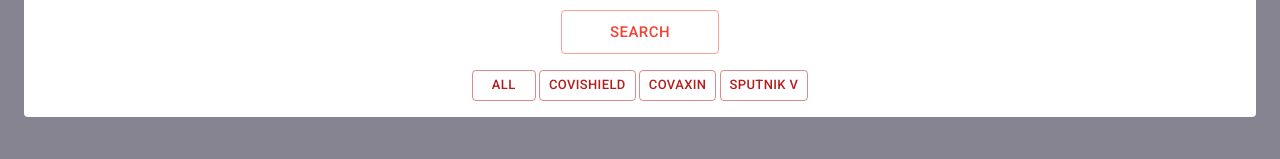
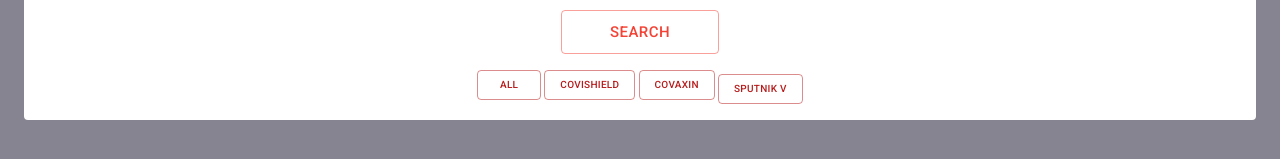
Before and after one commit to thanveeralisayed/vfindermui-react, a React (Create React App) app: page / in a window 1280 px wide. Shown: the part 265-424 px from the top of the page. Built offline with nearby package versions, Linux system fonts and the light colour scheme; no server answers.

Commit message:
some ui improvements

```diff
--- a/src/Components/Home/Home.js
+++ b/src/Components/Home/Home.js
@@ -66,7 +66,7 @@
     },
     searchButton: {
         marginTop: theme.spacing(5),
-        padding: theme.spacing(1, 6)
+        padding: theme.spacing(1, 6),
     },
     centersGrid: {
         marginTop: theme.spacing(2),
@@ -86,6 +86,9 @@
     },
     filternames: {
         marginTop: theme.spacing(2)
+    },
+    vacbtn:{
+        fontSize:10
     }
 }))
 
@@ -426,13 +429,13 @@
                         </Button>
 
 
-                        <Box className={classes.filternames} display="flex" justifyContent="center">
+                        <Box className={classes.filternames} display="flex" justifyContent="center" flexWrap="wrap" >
 
-                            <Box mx={.2}>
+                            <Box  mx={.2}>
                                 <Button onClick={() => {
                                     setCenters(backArray);
                                     searchCentersByname(backArray);
-                                }} size="small" variant="outlined" color="primary">
+                                }} className={classes.vacbtn} variant="outlined" color="primary">
                                     All
                                 </Button>
                             </Box>
@@ -440,7 +443,7 @@
                                 <Button onClick={() => {
                                     setCenters(coviFilter);
                                     searchCentersByname(coviFilter);
-                                }} size="small" variant="outlined" color="primary">
+                                }} className={classes.vacbtn}variant="outlined" color="primary">
                                     Covishield
                                 </Button>
                             </Box>
@@ -449,15 +452,15 @@
                                 <Button onClick={() => {
                                     setCenters(covacFilter);
                                     searchCentersByname(covacFilter);
-                                }} size="small" variant="outlined" color="primary">
+                                }} className={classes.vacbtn} variant="outlined" color="primary">
                                     Covaxin
                                 </Button>
                             </Box>
-                            <Box mx={.2} >
+                            <Box mt={.5} mx={.2} >
                                 <Button onClick={() => {
                                     setCenters(sputFilter);
                                     searchCentersByname(sputFilter);
-                                }} size="small" variant="outlined" color="primary">
+                                }} className={classes.vacbtn}variant="outlined" color="primary">
                                     Sputnik V
                                 </Button>
                             </Box>
--- a/src/Components/HospitalCard/HospitalCard.js
+++ b/src/Components/HospitalCard/HospitalCard.js
@@ -1,4 +1,4 @@
-import React, { useEffect,useLayoutEffect } from 'react';
+import React, { useEffect, useLayoutEffect } from 'react';
 import Card from '@material-ui/core/Card';
 import { Avatar, Button, ButtonGroup, CardActions, CardContent, CardHeader, Collapse, Grid, IconButton, Typography } from '@material-ui/core';
 import { makeStyles } from '@material-ui/core';
@@ -104,7 +104,9 @@
 
                     </Grid>
 
-                    <Box display="flex" flexWrap="wrap" >
+                    {
+                        swidth > 599 ? <Box display="flex" flexWrap="wrap" >
+
 
                             {
                                 todaySessions.length > 0 ? todaySessions.map((session, index) => (
@@ -117,16 +119,28 @@
 
 
                             {
-                            swidth > 599? futureSessions.length > 0 ?
+                                futureSessions.length > 0 ?
                                     futureSessions.map((session, index) => (
                                         <Box mx={.2} my={.2} key={index}  ><SessionCard date={session.date} session={session} />
                                         </Box>)) :
-                                'No sesssions for Next 7 days':''
+                                    'No sesssions for Next 7 days'
                             }
 
 
 
+                        </Box> : <Box display="flex" justifyContent="center" flexWrap="wrap">
+
+                            {
+                                todaySessions.length > 0 ? todaySessions.map((session, index) => (
+                                    <Box mx={.2} my={.2} ><SessionCard key={index} date={todaydate} session={session} />
+                                    </Box>)) : 'No more Sessions today'
+                            }
+
+
                         </Box>
+
+
+                    }
 
 
 
```
Lines whose indentation alone changed are shown as unchanged.
